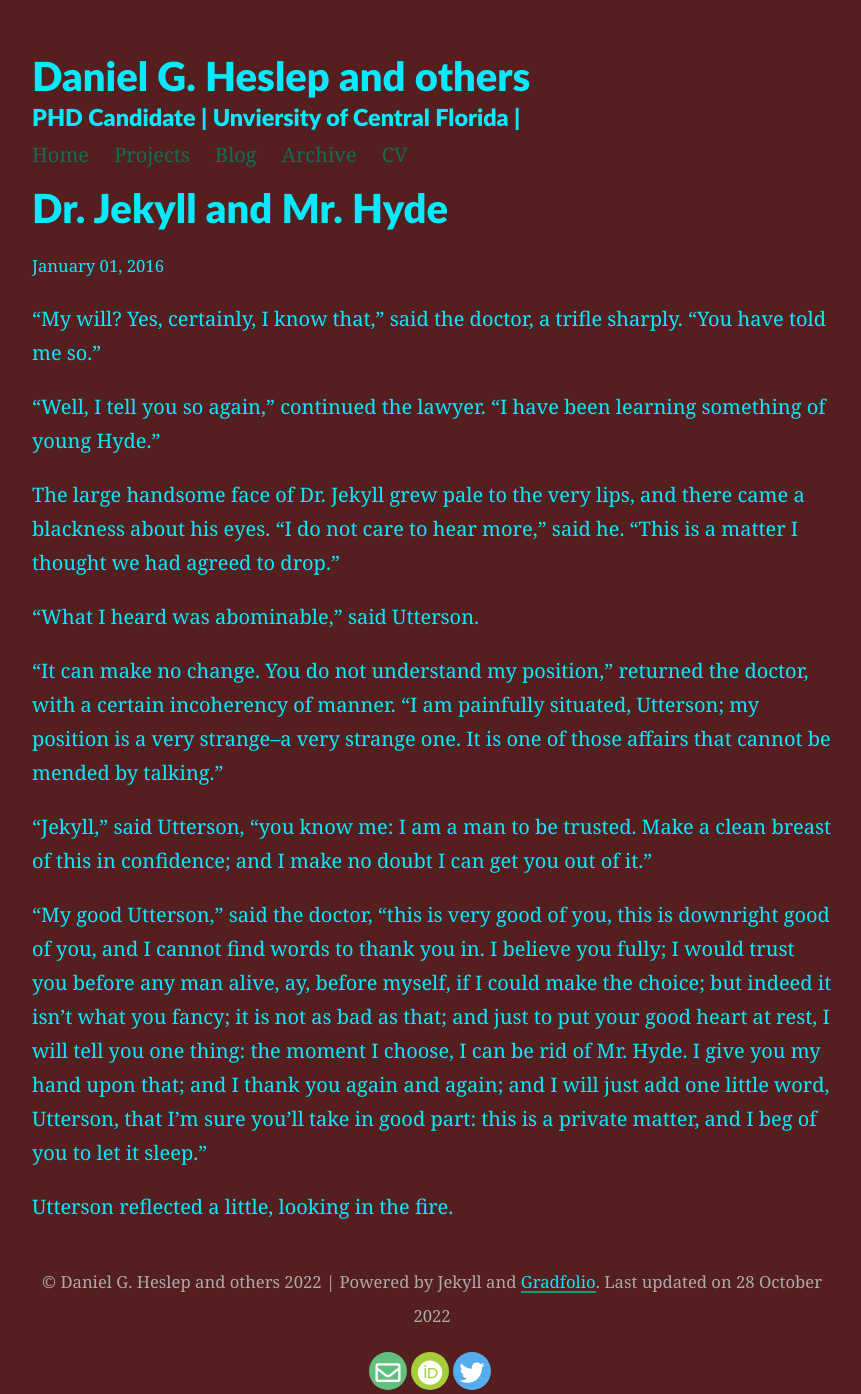
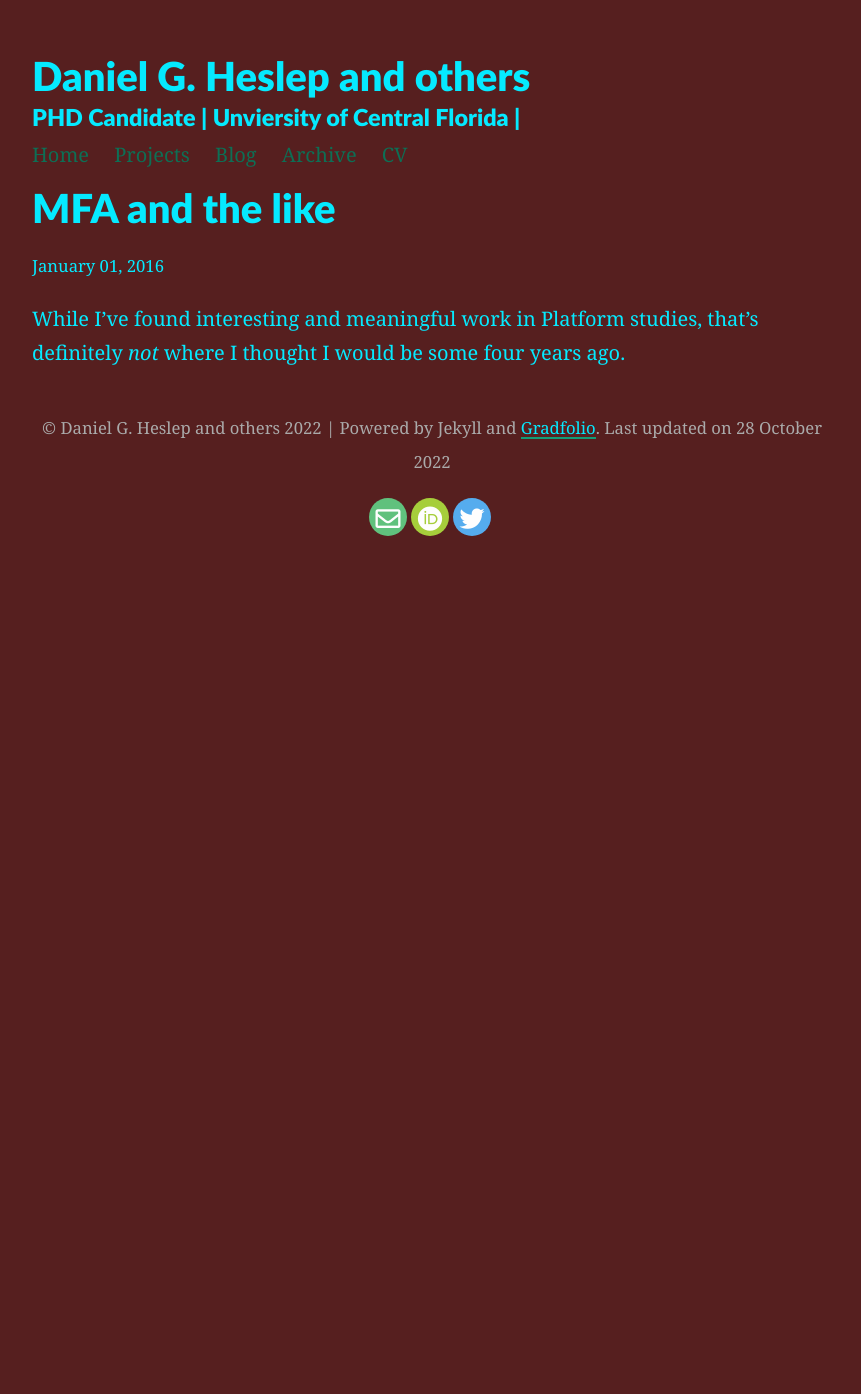
Before and after one commit to CreativeKenning/gradsitedemo, a Jekyll site: the page built from _posts/2016-01-01-jekyll.md, in a window 1280 px wide. Shown: the whole page, without its empty margins (208-1069 px from the left). Built offline with Jekyll 4.4.1, drawn with Linux system fonts in a browser that asks for light colours; nearby versions of some CDN libraries; after the commit the page ends 980 px from its top, so only the background shows below that.

Commit message:
Post updates

```diff
--- a/_posts/2016-01-01-jekyll.md
+++ b/_posts/2016-01-01-jekyll.md
@@ -1,20 +1,6 @@
 ---
 layout: post
-title: "Dr. Jekyll and Mr. Hyde"
+title: "MFA and the like"
 ---
 
-“My will? Yes, certainly, I know that,” said the doctor, a trifle sharply. “You have told me so.”
-
-“Well, I tell you so again,” continued the lawyer. “I have been learning something of young Hyde.”
-
-The large handsome face of Dr. Jekyll grew pale to the very lips, and there came a blackness about his eyes. “I do not care to hear more,” said he. “This is a matter I thought we had agreed to drop.”
-
-“What I heard was abominable,” said Utterson.
-
-“It can make no change. You do not understand my position,” returned the doctor, with a certain incoherency of manner. “I am painfully situated, Utterson; my position is a very strange--a very strange one. It is one of those affairs that cannot be mended by talking.”
-
-“Jekyll,” said Utterson, “you know me: I am a man to be trusted. Make a clean breast of this in confidence; and I make no doubt I can get you out of it.”
-
-“My good Utterson,” said the doctor, “this is very good of you, this is downright good of you, and I cannot find words to thank you in. I believe you fully; I would trust you before any man alive, ay, before myself, if I could make the choice; but indeed it isn’t what you fancy; it is not as bad as that; and just to put your good heart at rest, I will tell you one thing: the moment I choose, I can be rid of Mr. Hyde. I give you my hand upon that; and I thank you again and again; and I will just add one little word, Utterson, that I’m sure you’ll take in good part: this is a private matter, and I beg of you to let it sleep.”
-
-Utterson reflected a little, looking in the fire.
+While I've found interesting and meaningful work in Platform studies, that's definitely *not* where I thought I would be some four years ago.
```
